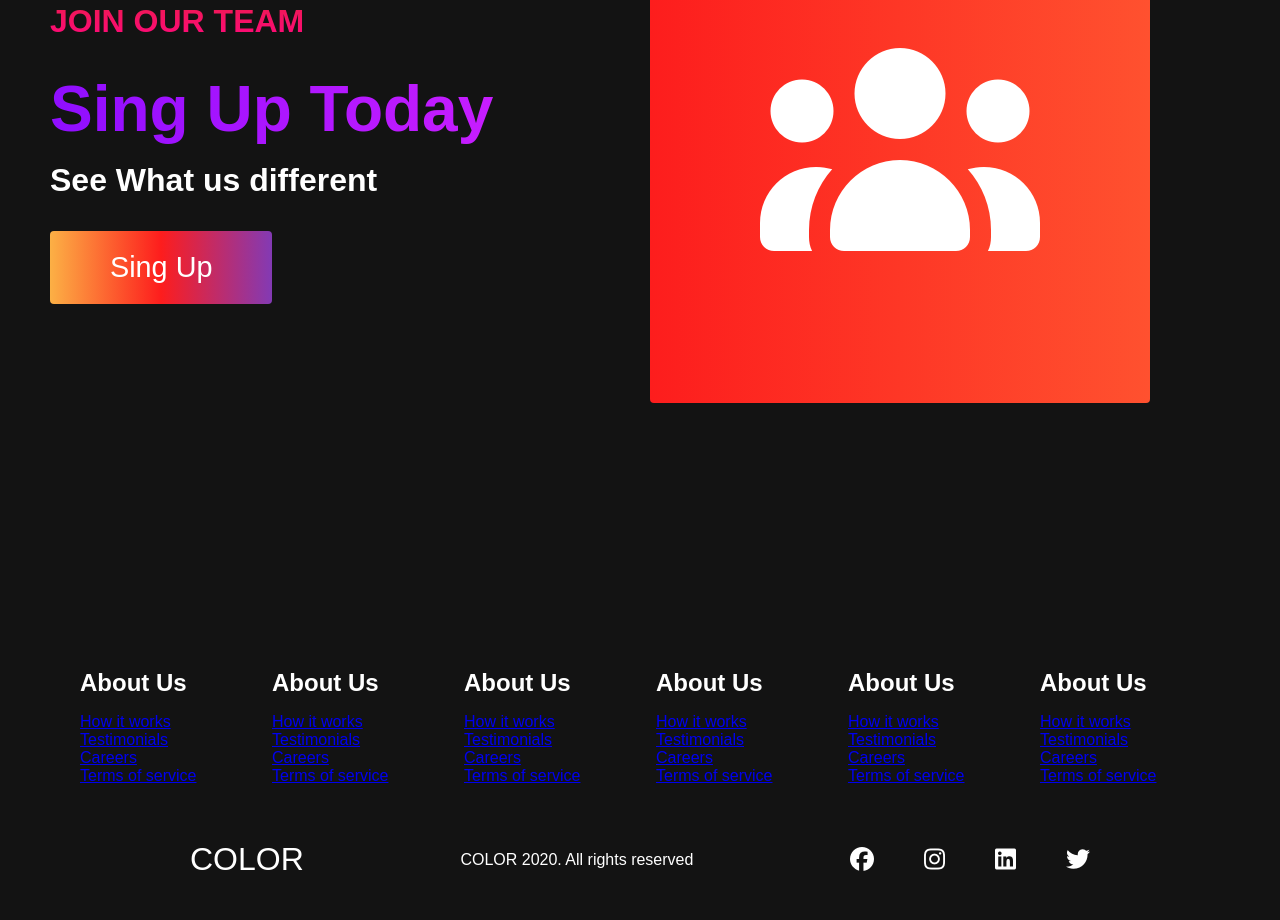
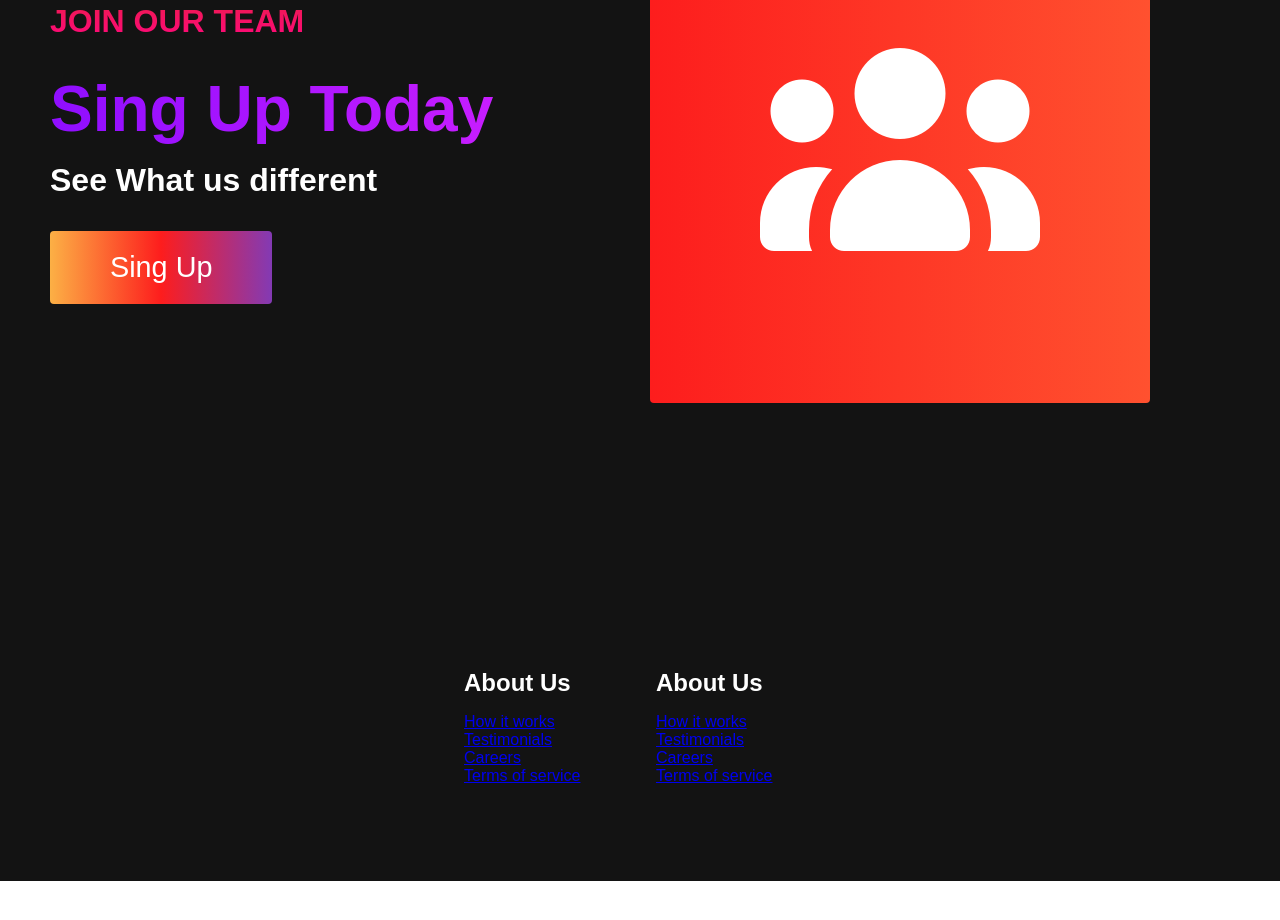
Before and after one commit to ceylanyagmur/website, a plain HTML site: page index.html in a window 1280 px wide. Shown: the part 3190-4110 px from the top of the page. After the commit the page ends 4071 px from the top, so only its background shows below. Drawn offline with Linux system fonts and the light colour scheme.

Commit message:
Update index.html

```diff
--- a/index.html
+++ b/index.html
@@ -20,13 +20,13 @@
           <span class="bar"></span>
           <span class="bar"></span>
         </div>
-        <ul class="navbar_menu" id="home">
+        <ul class="navbar_menu">
           <li class="navbar_item">
             <a href="#home" class="navbar_links" id="home-page">Home</a>
           </li>
 
           <li class="navbar_item">
-            <a href="#about" class="navbar_links" id="home-page">About</a>
+            <a href="#about" class="navbar_links" id="about-page">About</a>
           </li>
 
           <li class="navbar_item">
@@ -35,7 +35,7 @@
             >
           </li>
 
-          <li class="navbar_btn" id="sig">
+          <li class="navbar_btn" >
             <a href="#Sing-up" class="button" id="singup">Sing Up</a>
           </li>
         </ul>
@@ -43,7 +43,7 @@
     </nav>
 
     <!--hero section-->
-    <div class="hero" id="home">
+    <div class="hero">
       <div class="hero_container">
         <h1 class="hero_heading">Chose your<span>colors</span></h1>
         <p class="hero_description"><a href="#">Explore</a></p>
@@ -125,63 +125,8 @@
             <a href="/sing-up">Careers</a>
             <a href="/sing-up">Terms of service</a>
           </div>
-          <div class="footer_links-wrapper">
-            <div class="footer_links-items">
-              <h2>About Us</h2>
-              <a href="/sing-up">How it works</a>
-              <a href="/sing-up">Testimonials</a>
-              <a href="/sing-up">Careers</a>
-              <a href="/sing-up">Terms of service</a>
-            </div>
-            <div class="footer_links-items">
-              <h2>About Us</h2>
-              <a href="/sing-up">How it works</a>
-              <a href="/sing-up">Testimonials</a>
-              <a href="/sing-up">Careers</a>
-              <a href="/sing-up">Terms of service</a>
-            </div>
-          </div>
-          <div class="footer_links-wrapper">
-            <div class="footer_links-items">
-              <h2>About Us</h2>
-              <a href="/sing-up">How it works</a>
-              <a href="/sing-up">Testimonials</a>
-              <a href="/sing-up">Careers</a>
-              <a href="/sing-up">Terms of service</a>
-            </div>
-          </div>
-          <div class="footer_links-items">
-            <h2>About Us</h2>
-            <a href="/sing-up">How it works</a>
-            <a href="/sing-up">Testimonials</a>
-            <a href="/sing-up">Careers</a>
-            <a href="/sing-up">Terms of service</a>
-          </div>
-        </div>
-      </div>
-      <section class="social_media">
-        <div class="social_media-wrap">
-          <div class="footer_logo">
-            <a href="/" id="footer_logo">COLOR</a>
-          </div>
-          <p class="website_rights">COLOR 2020. All rights reserved</p>
-          <div class="social_icons">
-            <a href="/" class="social_icon-link" tarhet="_blank">
-              <i class="fab fa-facebook"></i>
-            </a>
-            <a href="/" class="social_icon-link">
-              <i class="fab fa-instagram"></i>
-            </a>
-            <a href="/" class="social_icon-link">
-              <i class="fab fa-linkedin"></i>
-            </a>
-            <a href="/" class="social_icon-link">
-              <i class="fab fa-twitter"></i>
-            </a>
-          </div>
-        </div>
-      </section>
-    </div>
+
+
 
     <script src="app.js"></script>
   </body>
```
